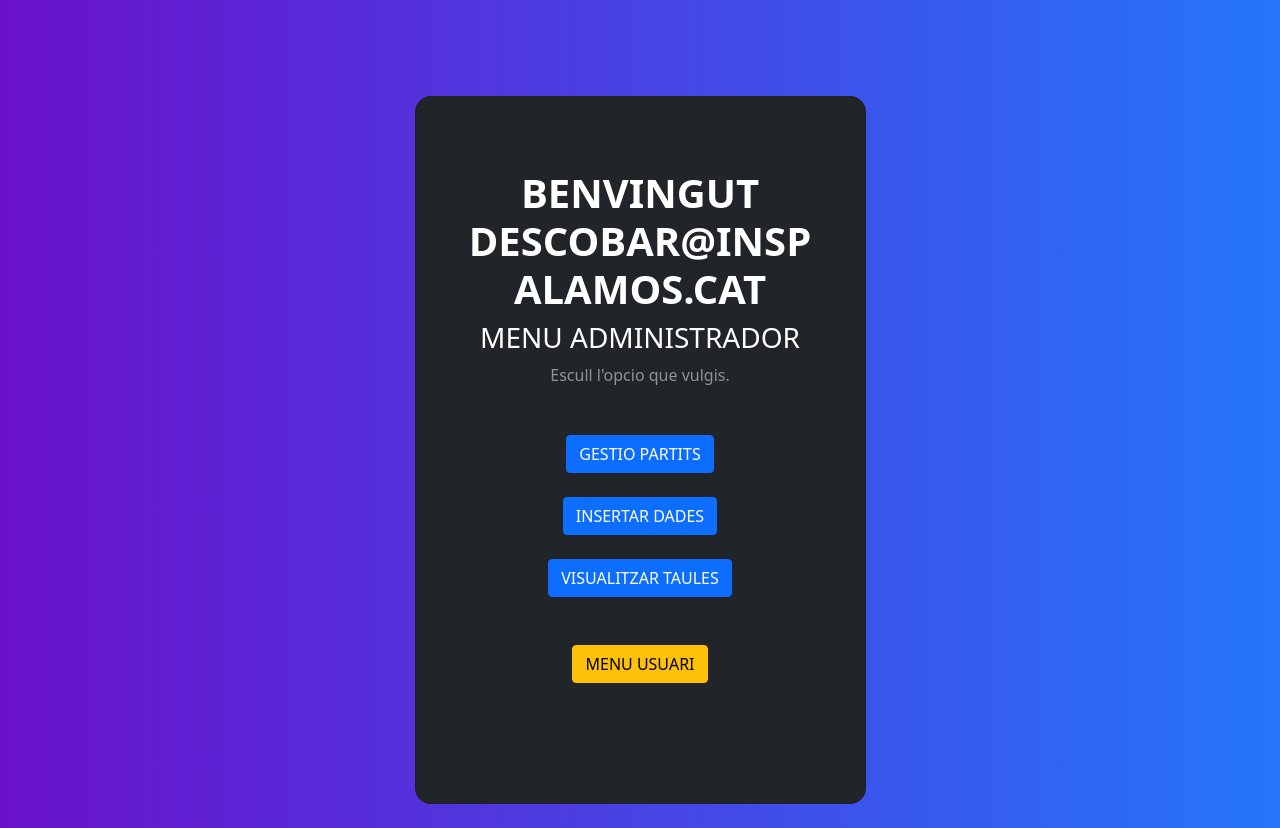
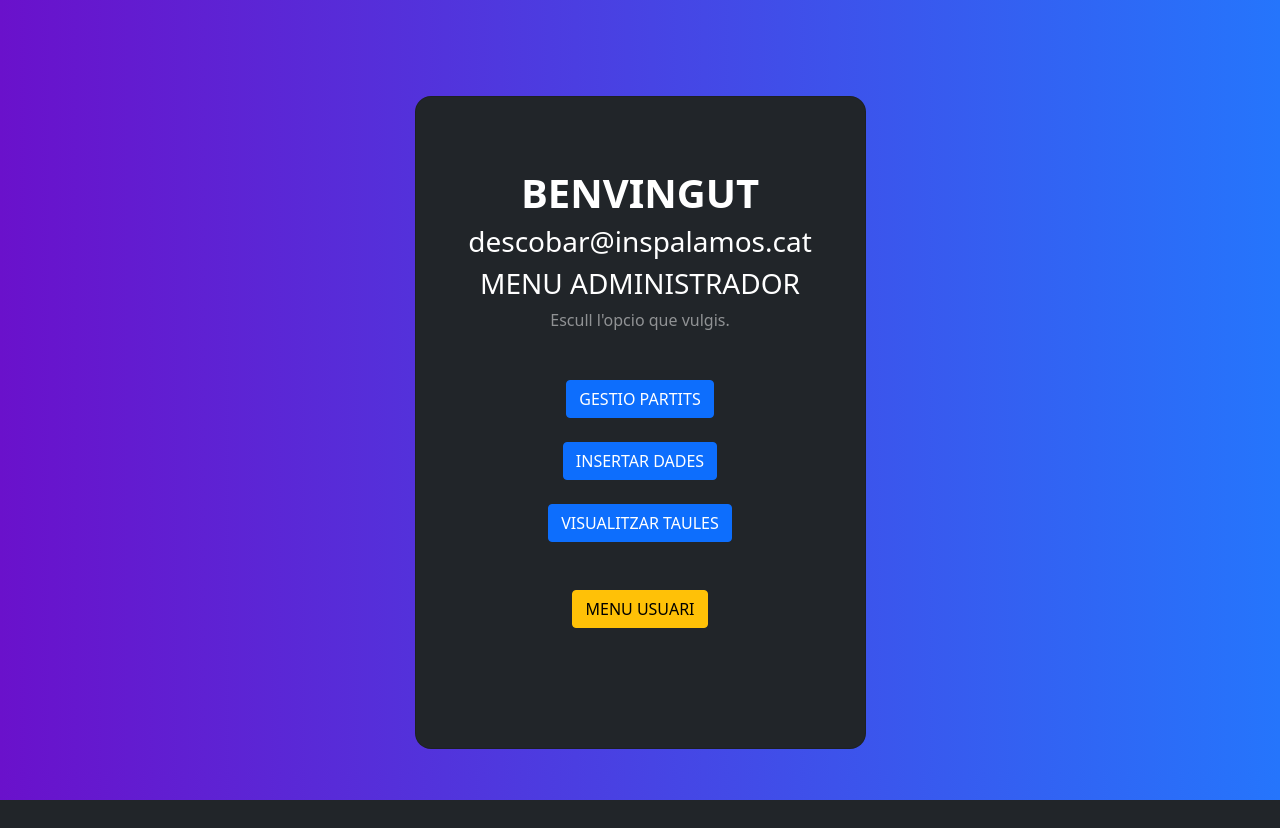
Before and after one commit to EduPuja/travessa, a PHP site: page /mysql/admin/ in a window 1280 px wide. After the commit the page ends 800 px from the top, so only its background shows below. Run offline with PHP 8.4, Linux system fonts and the light colour scheme; a user stored in the database is signed in.

Commit message:
fdafdafda

```diff
--- a/mysql/admin/index.php
+++ b/mysql/admin/index.php
@@ -35,7 +35,8 @@ if(!isset($_SESSION['usuariAdmin']))
                         <div class="card-body p-5 text-center">
 
                             <div class="mb-md-4 mt-md-4 pb-5">
-                                <h1  class="fw-bold mb-2 text-uppercase"> BENVINGUT <?php echo $_SESSION['usuariAdmin']; ?> </h1>
+                                <h1  class="fw-bold mb-2 text-uppercase"> BENVINGUT  </h1>
+                                <h3 class="fw mb-2 text-lowercase"><?php echo $_SESSION['usuariAdmin']; ?></h3>
                                 <h3 class="fw mb-2 text-uppercase">MENU ADMINISTRADOR</h3>
                                 <p class="text-white-50 mb-5">Escull l'opcio que vulgis.</p>
                                 <button type="button"  class="btn btn-primary" onclick="  location.href = 'gestioPartits/'">GESTIO PARTITS</button><br><br>
```
